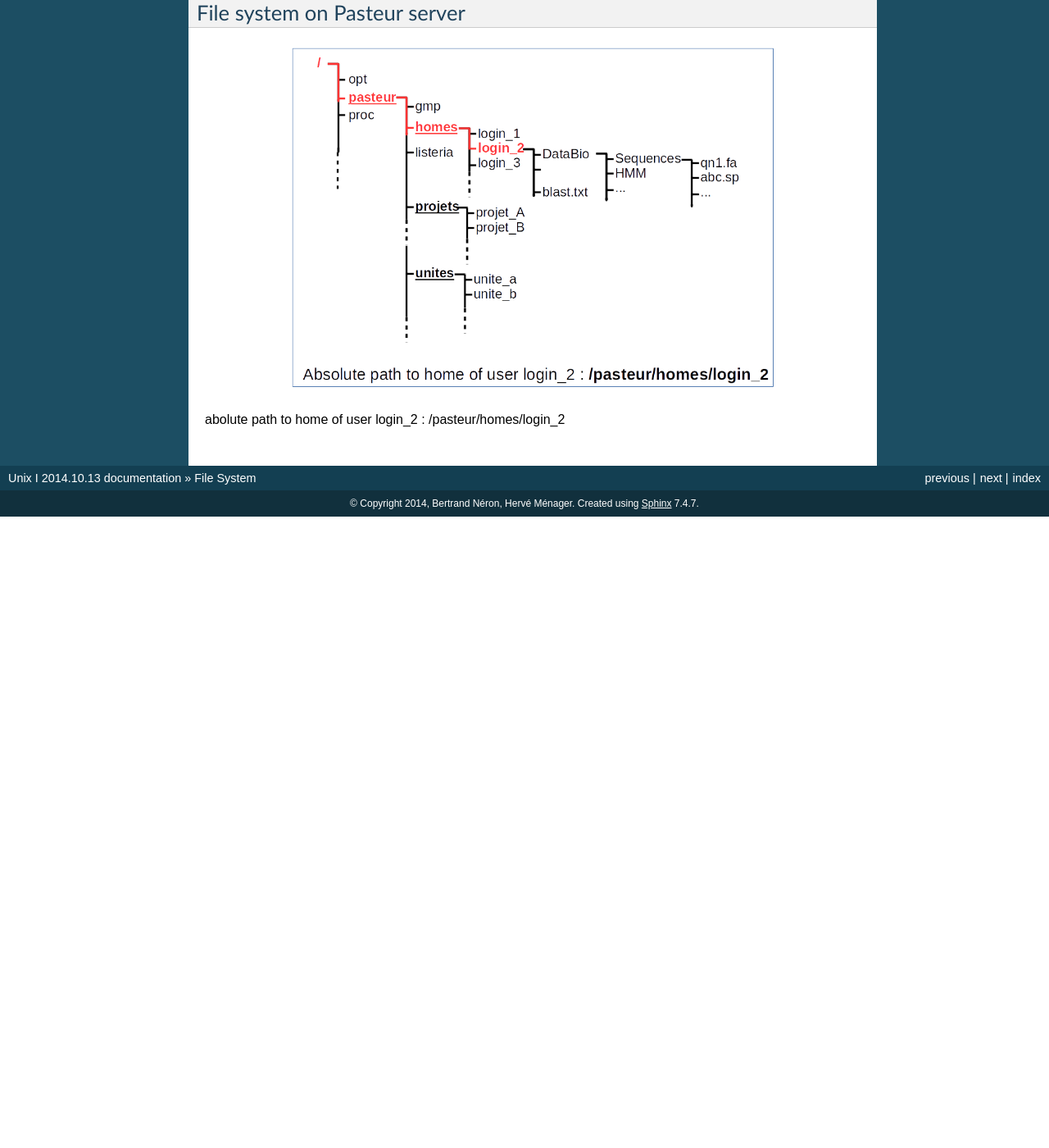
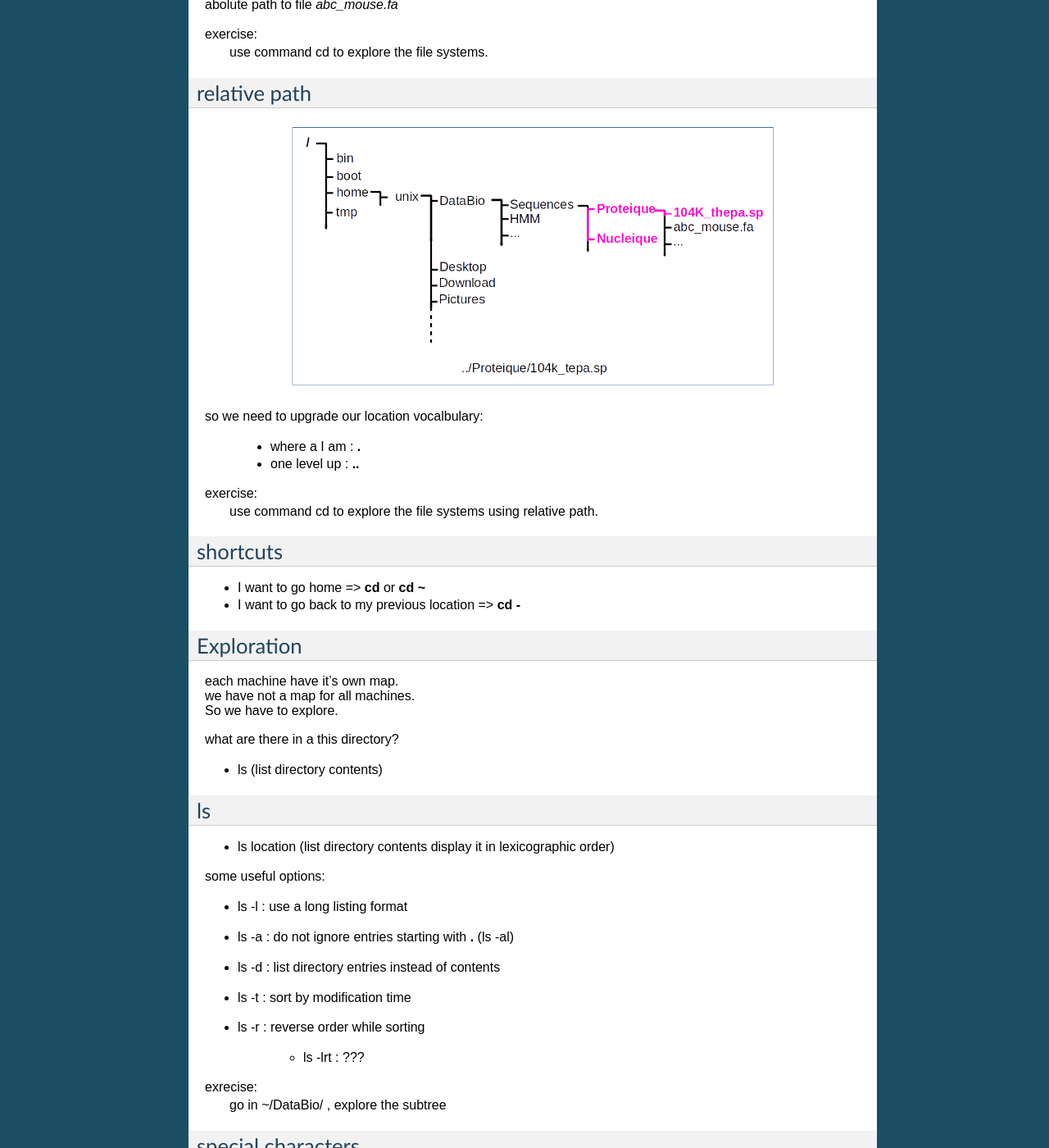
Before and after one commit to C3BI-pasteur-fr/unix-training, a Sphinx documentation site: the page built from source/File_System.rst, in a window 1280 px wide and 1400 px high, scrolled down 3286 px. Shown: the whole window at 82% size. Built offline with Sphinx 7.4.7, drawn with Linux system fonts in a browser that asks for light colours; formulas are drawn with MathJax 3; before the commit the page ends 3916 px from its top, so only the background shows below that; some of the changed text lies outside the part shown.

Commit message:
add slides on ls

```diff
--- a/source/File_System.rst
+++ b/source/File_System.rst
@@ -97,16 +97,17 @@ let's go for exploration
 * I need to know how to move.
 * I need how to specify my destination.
 
-* how to move?
+.. rst-class:: build
 
-    * ``cd``  (**c**\ hanging **d**\ irectory)
+   * how to move?
 
-* how to specify my destination?
+      * ``cd``  (**c**\ hanging **d**\ irectory)
+      * ``cd location``
 
-   * two possibilities:
+   * how to specify a location?
 
-      * give absolute position of youre destination (same system of coordinates as pwd)
-      * relative path
+         #. give absolute position of youre destination
+         #. give relative path
 
 
 absolute path
@@ -114,7 +115,105 @@ absolute path
 
 .. figure:: /_static/local_abs_path.png
    :class: align-center
+   :width: 700px
+
+abolute path to file *abc_mouse.fa*
+
+exercise:
+   use command cd to explore the file systems.
+
+relative path
+=============
+
+.. figure:: /_static/local_relative_path.png
+   :class: align-center
    :width: 600px
+
+so we need to upgrade our location vocalbulary:
+
+    * where a I am : **.**
+    * one level up : **..**
+
+exercise:
+   use command cd to explore the file systems using relative path.
+
+shortcuts
+=========
+
+* I want to go home => **cd** or **cd ~**
+
+* I want to go back to my previous location => **cd -**
+
+
+Exploration
+===========
+
+| each machine have it's own map.
+| we have not a map for all machines.
+| So we have to explore.
+
+what are there in a this directory?
+
+.. rst-class:: build
+
+   * ls (list directory contents)
+
+ls
+==
+
+* ls location (list directory contents display it in lexicographic order)
+
+some useful options:
+
+* ls -l : use a long listing format
+* ls -a : do not ignore entries starting with **.** (ls -al)
+* ls -d : list directory entries instead of contents
+* ls -t : sort by modification time
+* ls -r : reverse order while sorting
+
+   * ls -lrt : ???
+
+exrecise:
+   go in ~/DataBio/ , explore the subtree
+
+
+special characters
+==================
+
+jockers:
+
+* \* replace any characters
+* ? replace one charracter
+* [] specify a set of possible characters
+
+
+create direcotries
+==================
+
+mkdir
+
+mkdir -p
+
+exercise:
+
+go in youre home:
+create a directory
+go in, create
+
+
+copy a file
+===========
+
+
+mv a file
+=========
+
+
+Permission
+==========
+
+
+
 
 
 File system on Pasteur server
```
